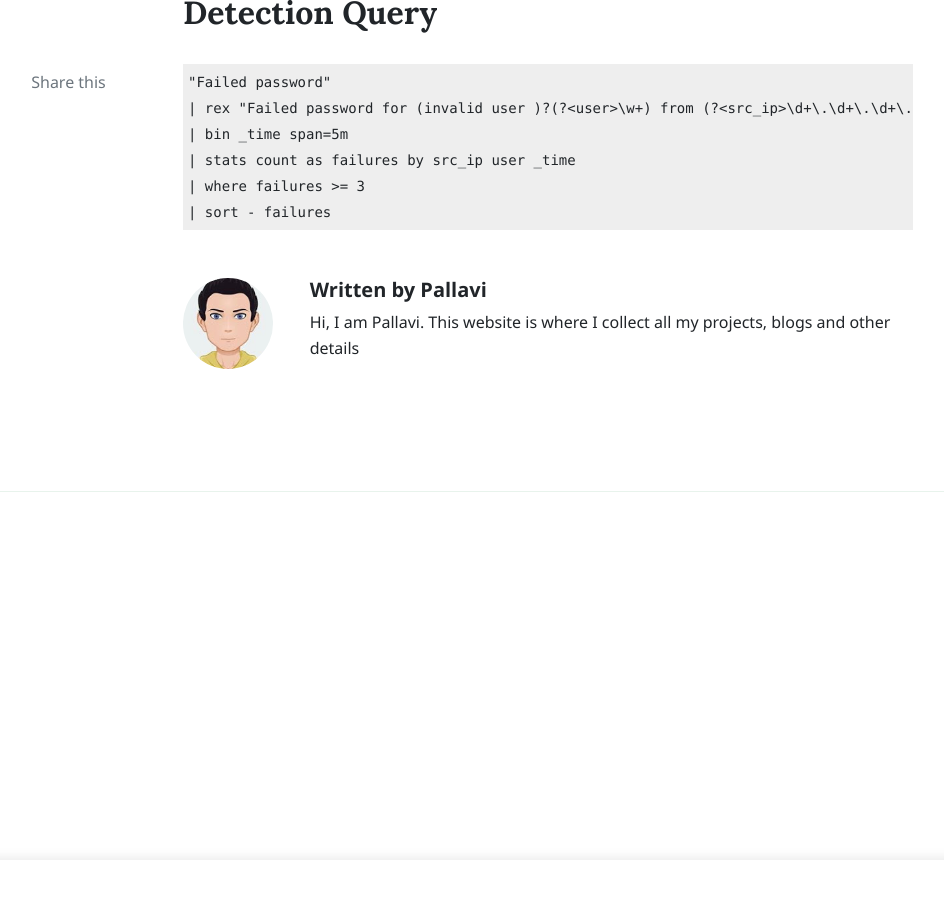
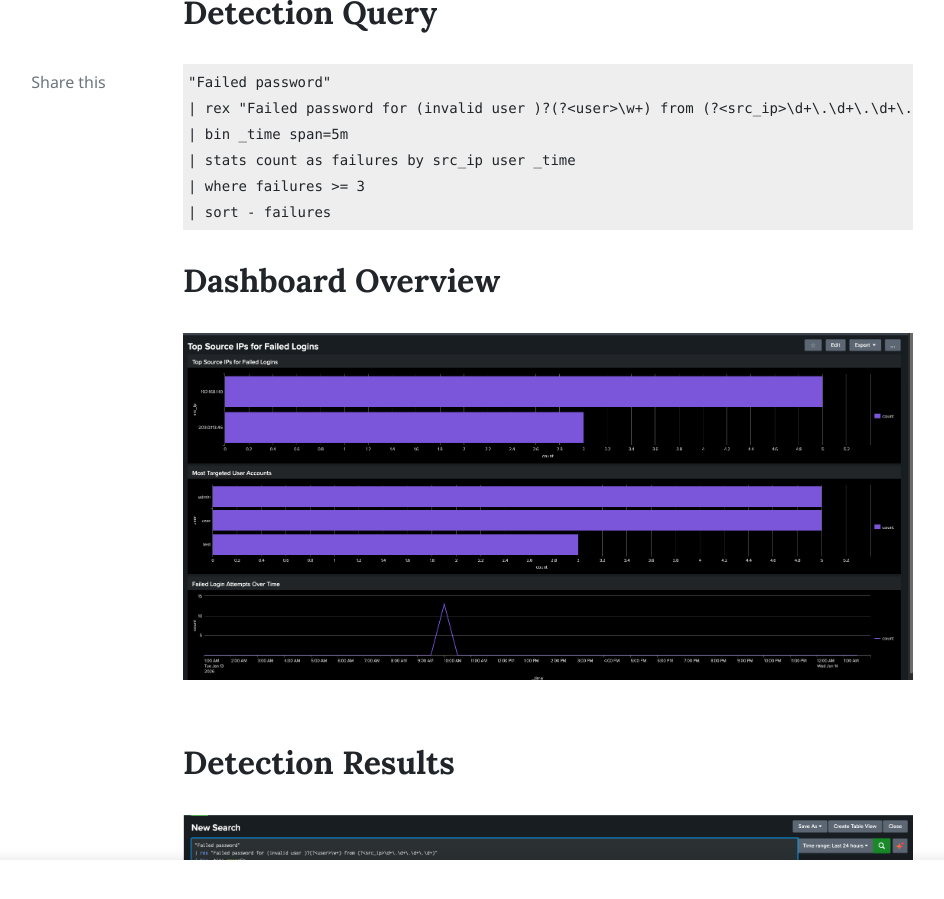
Before and after one commit to SinghPallavi819/singhpallavi819.github.io, a Jekyll site: the page built from _posts/2025-01-12-bruteforce-splunk.md, in a window 1280 px wide and 900 px high, scrolled down 1401 px. Shown: the whole window, without its empty margins (187-1131 px from the left). Built offline with Jekyll 4.4.1, drawn with Linux system fonts in a browser that asks for light colours; nearby versions of some CDN libraries; comment, search, counter and statistics services are not loaded; before the commit the page ends 1925 px from its top, so only the background shows below that.

Commit message:
Update 2025-01-12-bruteforce-splunk.md

````diff
--- a/_posts/2025-01-12-bruteforce-splunk.md
+++ b/_posts/2025-01-12-bruteforce-splunk.md
@@ -30,3 +30,10 @@ The detection looks for repeated "Failed password" events from the same source I
 | where failures >= 3
 | sort - failures
 ```
+## Dashboard Overview
+
+![Splunk Dashboard – Failed Login Attempts](/assets/images/bruteforce-dashboard.png)
+
+## Detection Results
+
+![Brute Force Detection Search Results](/assets/images/bruteforce-detection.png)
````
